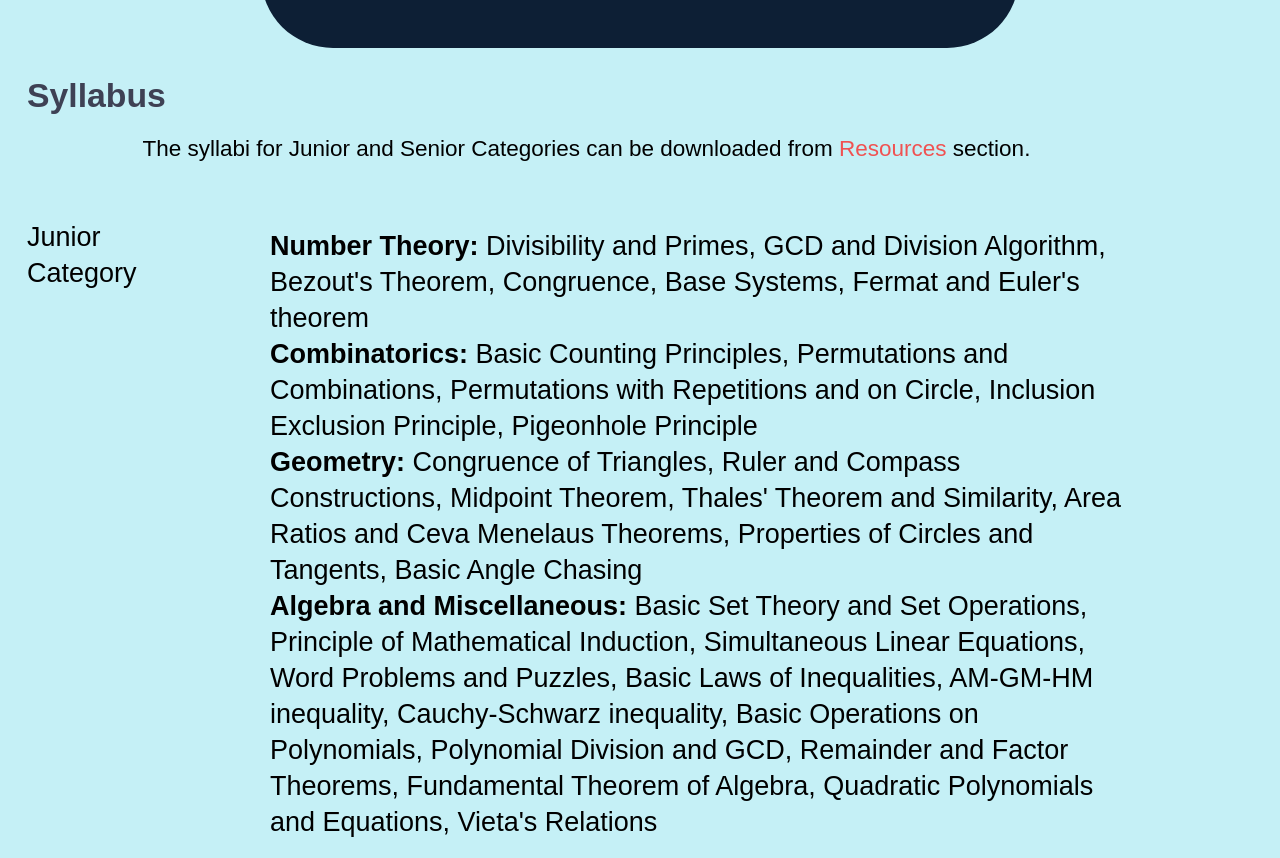
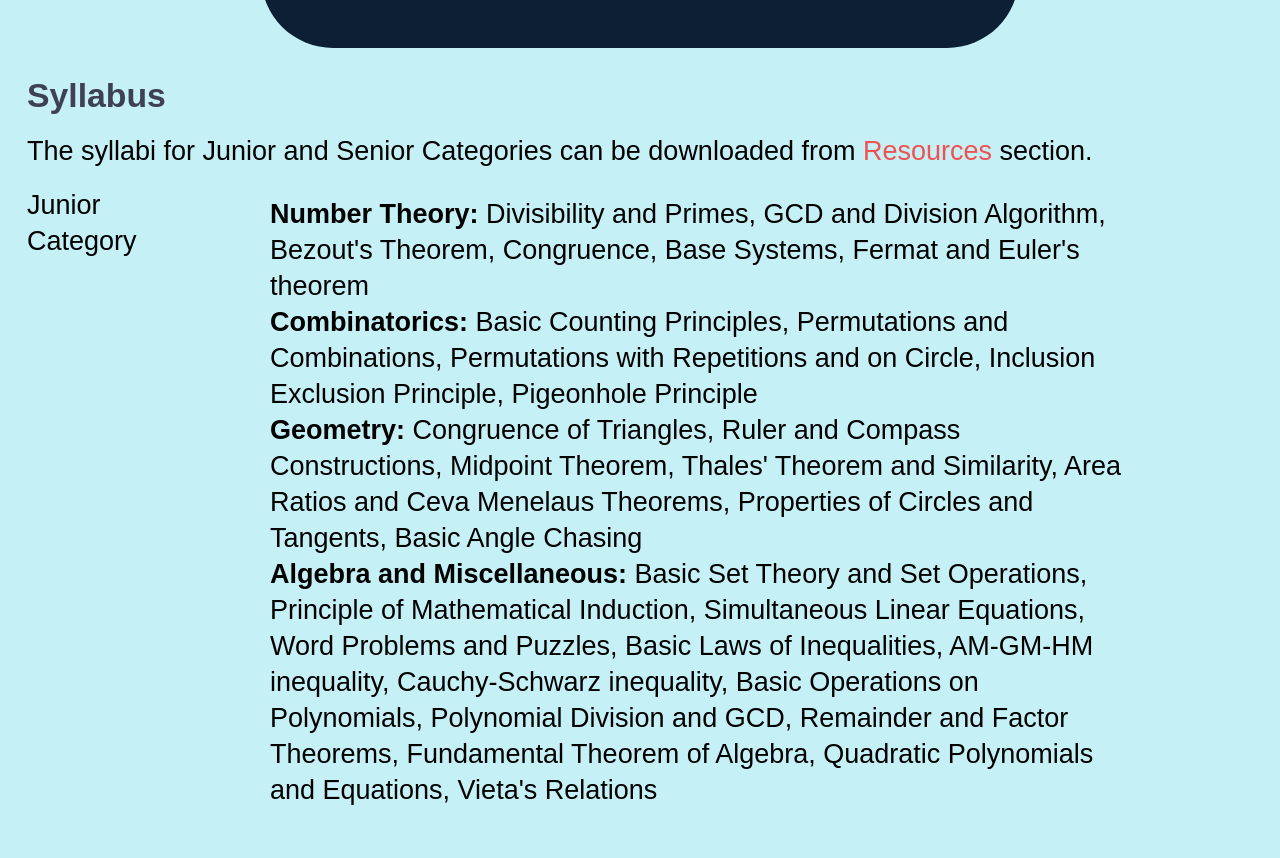
Before and after one commit to Integration-ISIK/mtrp-2024-website, a Next.js app: page /program in a window 1280 px wide. Shown: the part 1640-2498 px from the top of the page. Built offline with nearby package versions, Linux system fonts and the light colour scheme; a web font is replaced by a local one.

Commit message:
Update page.tsx

```diff
--- a/app/program/page.tsx
+++ b/app/program/page.tsx
@@ -41,7 +41,7 @@ export default function Program(): JSX.Element {
                 <div className="whitespace-pre-line font-bold text-2xl md:text-3xl px-2">
                   <p className="text-[#3E4154] md:pb-2">Syllabus</p>
                 </div>
-                <p className='pt-2 pb-10 md:text-xl text-black leading-8 mx-[4%] md:mx-[10%]'>
+                <p className='leading-5 p-2 md:text-2xl'>
                   The syllabi for Junior and Senior Categories can be downloaded from <a href="/resources" className='text-red-500'>Resources</a> section.
                 </p>
                 <div className="flex flex-col text-xl pt-2 pb-10 md:text-2xl text-black">
```
